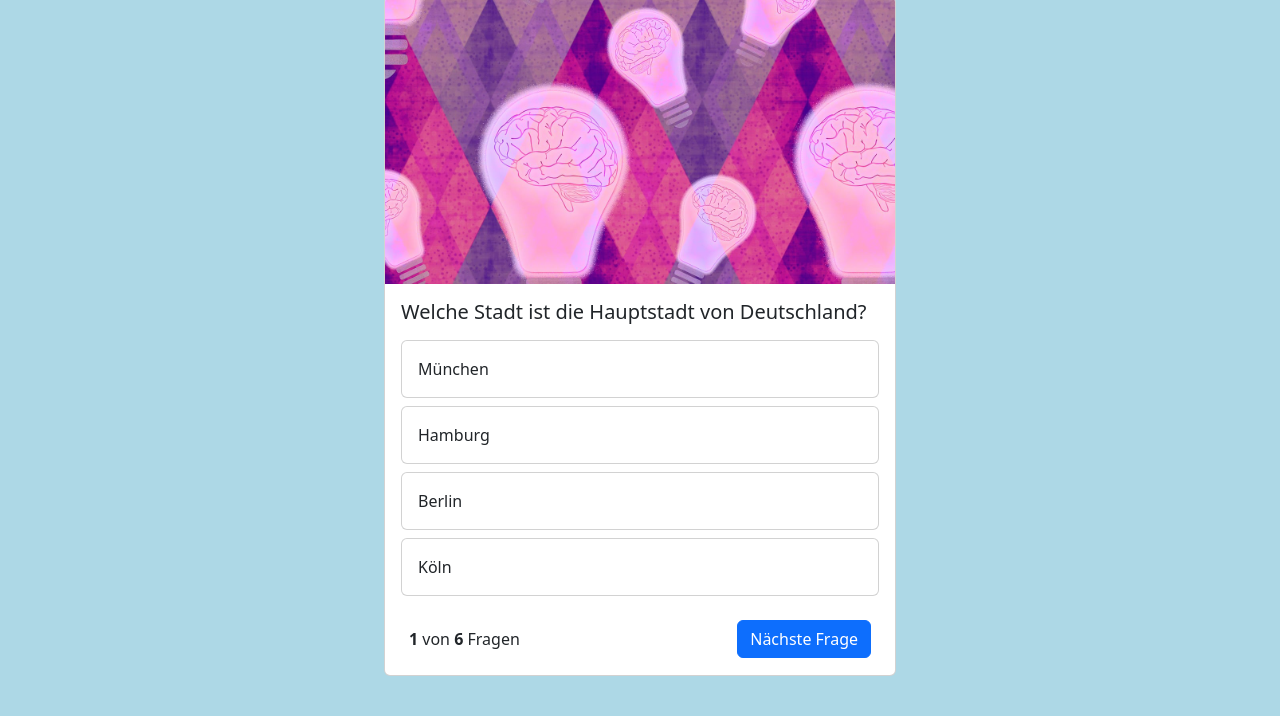
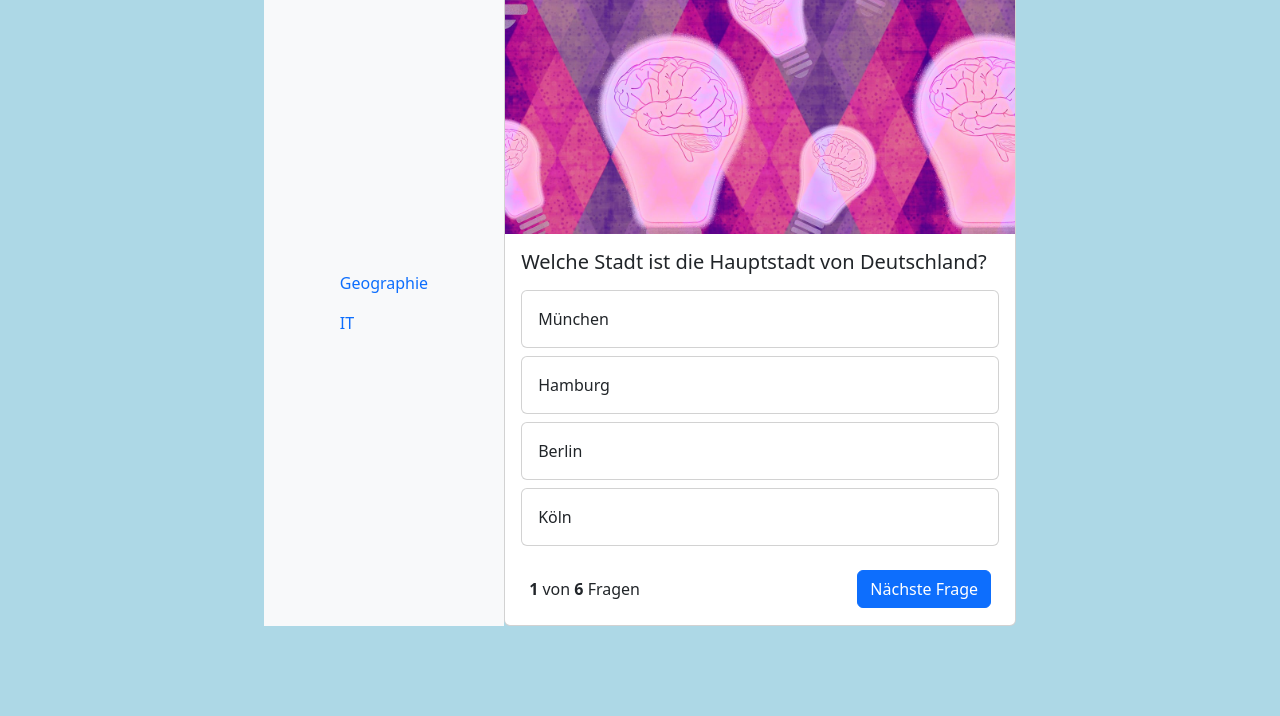
Before and after one commit to jjb6000/quiz-app, a website: page index.html in a window 1280 px wide. Shown: the part 94-810 px from the top of the page. Drawn offline with nearby package versions, Linux system fonts and the light colour scheme.

Commit message:
new category

```diff
--- a/app.js
+++ b/app.js
@@ -1,7 +1,18 @@
 let currentQuestion = 0;
+let answeredQuestions = 0;
 let usersRightAnswers = 0;
+let questions = geo;
 const qFooter = document.getElementById('questionFooter');
 const qContainer = document.getElementById('questionContainer');
+
+
+function changeCategory(jsonArray) {
+    currentQuestion = 0;
+    usersRightAnswers = 0;
+    questions = jsonArray;
+    initQuiz();
+}
+
 
 function initQuiz() {
     qFooter.innerHTML = generateQuestFooter(+currentQuestion +1, questions.length)
@@ -18,9 +29,15 @@ function compare(answer) {
     if (answer == questions[currentQuestion].right_answer) {
         usersRightAnswers = +usersRightAnswers + 1;
     }
-    currentQuestion = +currentQuestion + 1;
+    setQuestionNumber(1);
     checkEnd()
 }
+
+
+function setQuestionNumber(add) {
+    currentQuestion = +currentQuestion + add
+}
+
 
 
 function checkEnd() {
@@ -29,6 +46,12 @@ function checkEnd() {
     } else {
         initQuiz();
     }
+}
+
+
+function nextQuestion() {
+    setQuestionNumber(1);
+    checkEnd();
 }
 
 
--- a/data.js
+++ b/data.js
@@ -1,4 +1,4 @@
-let questions = [
+let geo = [
     {
       "question": "Welche Stadt ist die Hauptstadt von Deutschland?",
       "answer_1": "München",
@@ -47,4 +47,56 @@ let questions = [
       "answer_4": "Saarland",
       "right_answer": 3
     }
+  ];
+
+
+  let tech = [
+    {
+      "question": "Was ist die Abkürzung für CPU?",
+      "answer_1": "Central Processing Unit",
+      "answer_2": "Control Panel Unit",
+      "answer_3": "Coding Processing Unit",
+      "answer_4": "Central Power Unit",
+      "right_answer": 1
+    },
+    {
+      "question": "Welche Funktion hat der Arbeitsspeicher (RAM)?",
+      "answer_1": "Daten langfristig zu speichern",
+      "answer_2": "Programme und Daten temporär zu speichern",
+      "answer_3": "Den Computer zu kühlen",
+      "answer_4": "Die Grafikkarte zu unterstützen",
+      "right_answer": 2
+    },
+    {
+      "question": "Was ist die wichtigste Funktion eines Betriebssystems?",
+      "answer_1": "Programme zu starten",
+      "answer_2": "Hardware und Software zu verwalten",
+      "answer_3": "Dateien zu organisieren",
+      "answer_4": "E-Mails zu versenden",
+      "right_answer": 2
+    },
+    {
+      "question": "Wie funktioniert das Internet?",
+      "answer_1": "Mittels Glasfaserkabel und Satelliten",
+      "answer_2": "Mittels Kupferkabel und Funkwellen",
+      "answer_3": "Mittels Wasserleitungen und Luftdruck",
+      "answer_4": "Mittels Morsezeichen und Rauchzeichen",
+      "right_answer": 1
+    },
+    {
+      "question": "Was ist der Unterschied zwischen einem Laptop und einem Tablet?",
+      "answer_1": "Ein Laptop hat einen Touchscreen, ein Tablet nicht.",
+      "answer_2": "Ein Tablet hat eine Tastatur, ein Laptop nicht.",
+      "answer_3": "Ein Laptop ist leistungsfähiger als ein Tablet.",
+      "answer_4": "Ein Tablet ist leichter und tragbarer als ein Laptop.",
+      "right_answer": 4
+    },
+    {
+      "question": "Was ist ChatGPT?",
+      "answer_1": "Künstliche Intelligenz",
+      "answer_2": "Quantencomputer",
+      "answer_3": "Hyperloop",
+      "answer_4": "Gentherapie",
+      "right_answer": 1
+    }
   ]
--- a/index.html
+++ b/index.html
@@ -13,13 +13,23 @@
 
 <body onload="initQuiz()">
 
-    <nav class="navbar bg-body-tertiary">
-        <div class="container-fluid">
-            <span class="navbar-brand mb-0 h1">QuizApp</span>
-        </div>
-    </nav>
+    <div class="container">
+        <nav class="navbar bg-body-tertiary">
+            <div class="container-fluid">
+                <span class="navbar-brand mb-0 h1">QuizApp</span>
+            </div>
 
-    <div class="container">
+            <ul class="nav flex-column">
+                <li class="nav-item">
+                  <a onclick="changeCategory(geo)" class="nav-link active" href="#" aria-current="page">Geographie</a>
+                </li>
+                <li class="nav-item">
+                  <a onclick="changeCategory(tech)" class="nav-link" href="#">IT</a>
+                </li>
+              </ul>
+        </nav>
+
+
         <section class="card-section">
             <div class="card main-card">
                 <img src="img/brain.jpg" class="card-img-top" alt="...">
@@ -29,7 +39,7 @@
 
                 <div class="question-footer mb-2 px-4">
                     <p id="questionFooter"><b>1</b> von <b>5</b> Fragen</p>
-                    <button type="button" class="btn btn-primary">Nächste Frage</button>
+                    <button onclick="nextQuestion()" type="button" class="btn btn-primary">Nächste Frage</button>
                 </div>
             </div>
         </section>
--- a/style.css
+++ b/style.css
@@ -1,18 +1,20 @@
 body {
     min-height: 100vh;
     background-color: lightblue !important;
+}
+
+.navbar {
+    align-items: start;
+    justify-content: center;
 
 }
 
 .container {
     display: flex;
     justify-content: center;
+    padding: 40px 0;
 }
 
-
-.card-section {
-    padding: 40px;
-}
 
 .main-card {
     width: 32rem;
```
